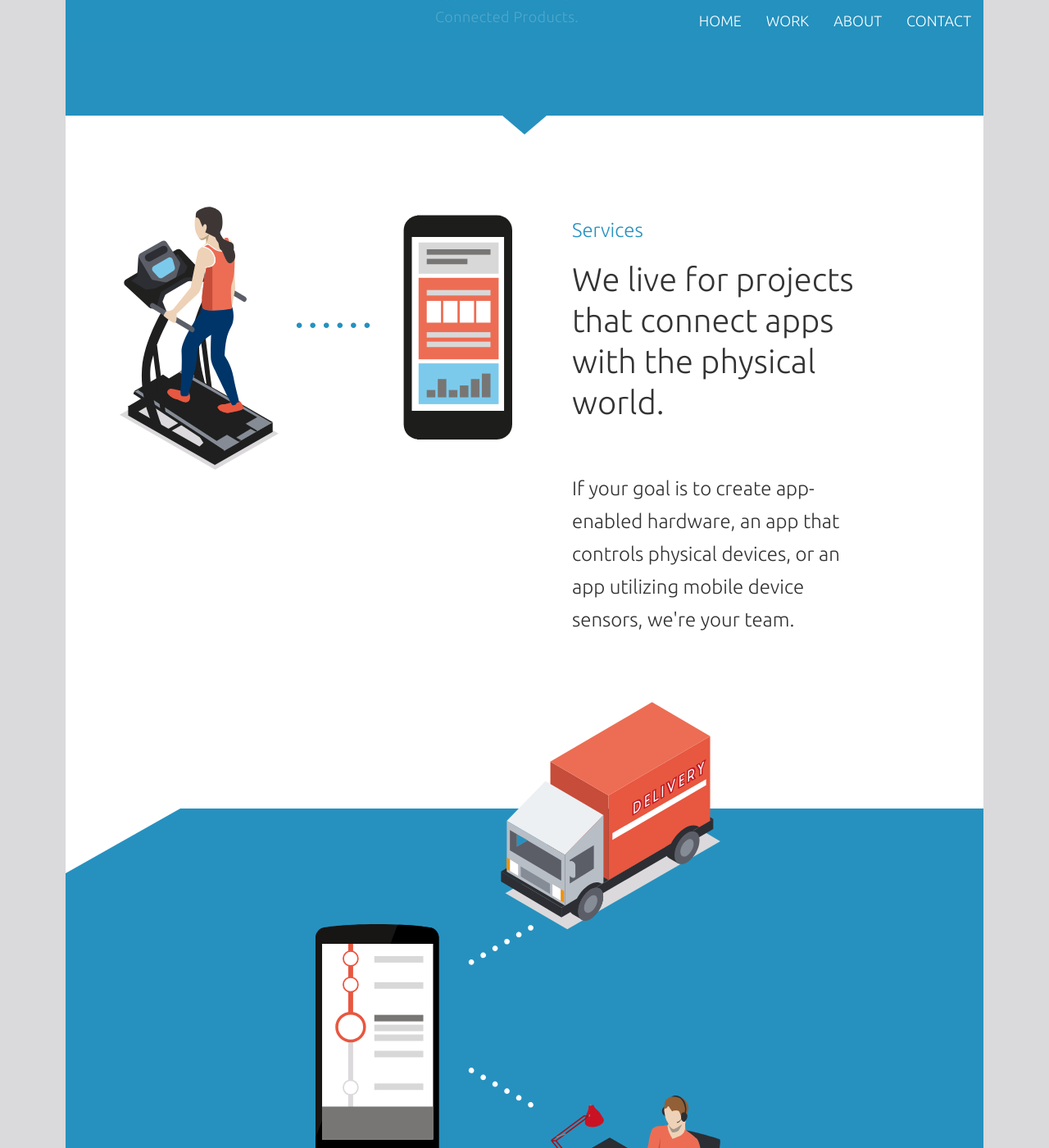
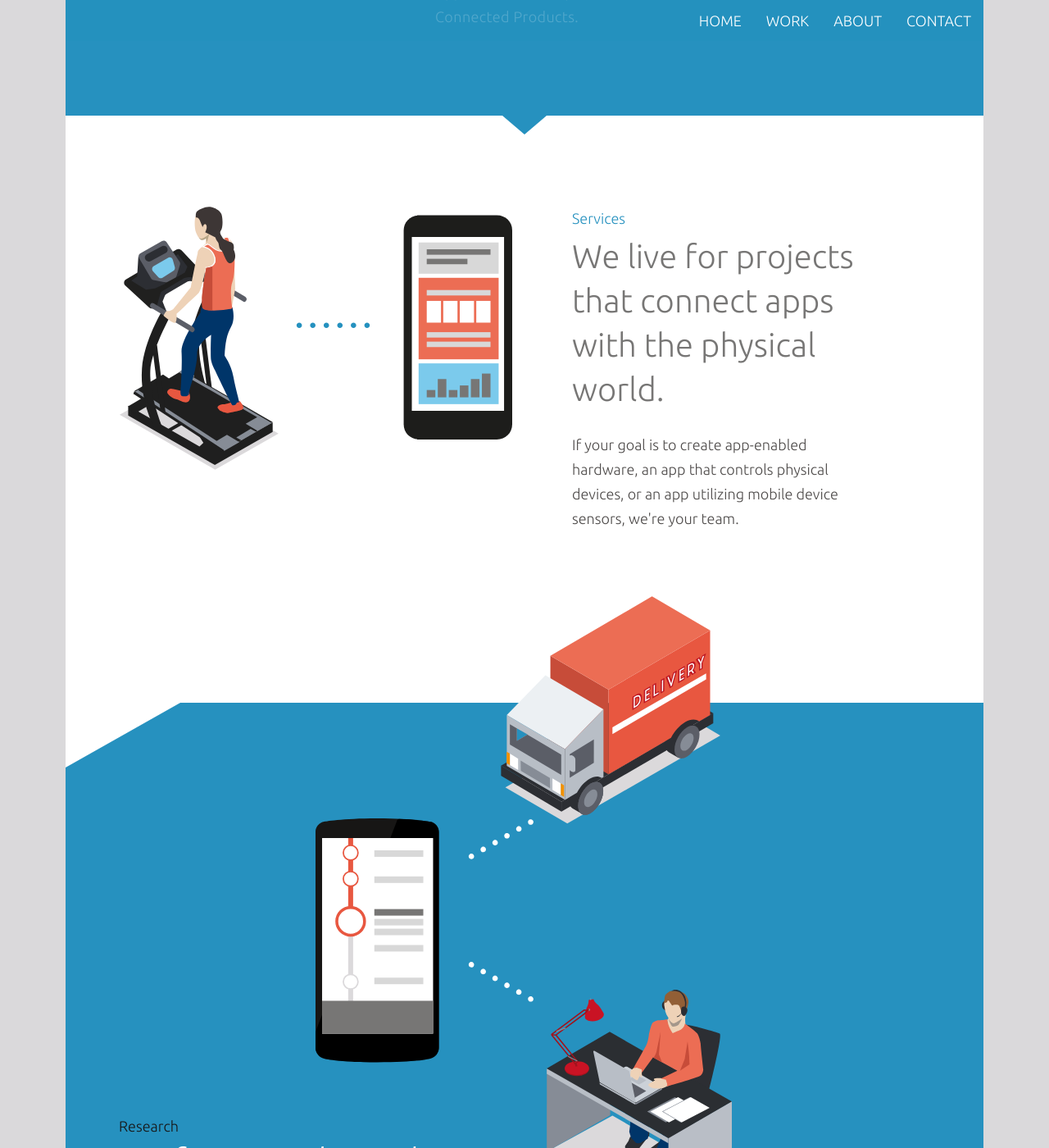
Before and after one commit to VeuxLabs/VeuxLabs.github.io, a Jekyll site: the page built from index.html, in a window 1280 px wide and 1400 px high, scrolled down 391 px. Shown: the whole window at 82% size. Built offline with Jekyll 4.4.1, drawn with Linux system fonts in a browser that asks for light colours; comment, search, counter and statistics services are not loaded; some of the changed text lies outside the part shown.

Commit message:
Font size adjustments on homepage

```diff
--- a/_includes/footer.html
+++ b/_includes/footer.html
@@ -24,7 +24,7 @@
                     </li>
                     <li class="footer-menu-divider">&sdot;</li>
                     <li>
-                        <a href="#about">About</a>
+                        <a href="/about/">About</a>
                     </li>
                     <li class="footer-menu-divider">&sdot;</li>
                     <li>
--- a/css/landing-page.css
+++ b/css/landing-page.css
@@ -482,17 +482,18 @@
     }
     .services h2 {
         margin-top: 0;
-        font-size: 24px;
-        line-height: 60px;
+        font-size: 18px;
+        line-height: 30px;
     }
     .services h3 {
         font-size: 40px;
-        line-height: 50px;
-        margin-bottom: 60px;
+        line-height: 54px;
+        color: #777675;
     }
     .services p {
-        font-size: 24px;
-        line-height: 40px;
+        font-size: 18px;
+        line-height: 30px;
+        color: #4e4b4a;
     }
     .services .section1-text {
         width: 437px;
@@ -515,17 +516,16 @@
         position: relative;
     }
     .research h2 {
-        font-size: 24px;
-        line-height: 60px;
+        font-size: 18px;
+        line-height: 30px;
     }
     .research h3 {
         font-size: 40px;
-        line-height: 50px;
-        margin-bottom: 60px;
+        line-height: 54px;
     }
     .research p {
-        font-size: 24px;
-        line-height: 40px;
+        font-size: 18px;
+        line-height: 30px;
     }
     .research .squares-wrapper {
         position: absolute;
@@ -552,17 +552,18 @@
         margin-top: -100px;
     }
     .design h2 {
-        font-size: 24px;
-        line-height: 60px;
+        font-size: 18px;
+        line-height: 30px;
     }
     .design h3 {
         font-size: 40px;
-        line-height: 50px;
-        margin-bottom: 50px;
+        line-height: 54px;
+        color: #777675;
     }
     .design p {
-        font-size: 24px;
-        line-height: 40px;
+        font-size: 18px;
+        line-height: 30px;
+        color: #4e4b4a;
     }
     .app-dev {
         position: relative;
@@ -581,18 +582,17 @@
         margin-left: 103px;
     }
     .app-dev h2 {
-        font-size: 24px;
-        line-height: 60px;
+        font-size: 18px;
+        line-height: 30px;
         color: #171616;
     }
     .app-dev h3 {
         font-size: 40px;
-        line-height: 50px;
-        margin-bottom: 60px;
+        line-height: 54px;
     }
     .app-dev p {
-        font-size: 24px;
-        line-height: 40px;
+        font-size: 18px;
+        line-height: 30px;
         font-weight: 300;
     }
     .app-dev .dev-footer {
@@ -821,24 +821,25 @@
 .product-development h2 {
     font-family: 'Ubuntu';
     font-weight: 300;
-    font-size: 25px;
+    font-size: 18px;
+    line-height: 30px;
     color: #2691bf;
 }
 
 .product-development h3 {
     font-family: :'Ubuntu';
-    font-size: 39px;
+    font-size: 40px;
+    line-height: 54px;
+    color: #777675;
     font-weight: 300;
-    color: #171616;
 }
 
 .product-development p {
     font-family: 'Ubuntu';
-    font-size: 25px;
+    font-size: 18px;
     font-weight: 300;
-    color: #171616;
-    margin-top: 70px;
-    margin-bottom: 100px;
+    color: #4e4b4a;
+    line-height: 30px;
 }
 
 .product .dev-img {
@@ -1002,27 +1003,26 @@
 
 .project-management h2 {
     font-family: 'Ubuntu';
-    font-size: 25px;
-    line-height: 50px;
+    font-size: 18px;
+    line-height: 30px;
     font-weight: 300;
-    color: white;
-    line-height: 50px;
+    color: #171616;
 }
 
 .project-management h3 {
     font-family: 'Ubuntu';
-    font-size: 39px;
+    font-size: 40px;
     font-weight: 300;
     color: white;
-    line-height: 50px;
+    line-height: 54px;
 }
 
 .project-management p {
     font-family: 'Ubuntu';
-    font-size: 25px;
+    font-size: 18px;
     font-weight: 300;
     color: white;
-    line-height: 50px;
+    line-height: 30px;
 }
 
 .project-management .container {
@@ -1093,26 +1093,23 @@
 }
 .support h2 {
     font-family: 'Ubuntu';
-    font-size: 25px;
+    font-size: 18px;
     font-weight: 300;
-    line-height: 50px;
-    letter-spacing: normal;
+    line-height: 30px;
     color: #2691bf;
 }
 .support h3 {
     font-family: 'Ubuntu';
-    font-size: 39px;
+    font-size: 40px;
     font-weight: 300;
-    line-height: 50px;
-    letter-spacing: normal;
-    color: #171616;
+    line-height: 54px;
+    color: #777675;
 }
 .support p {
     font-family: 'Ubuntu';
-    font-size: 25px;
+    font-size: 18px;
     font-weight: 300;
-    line-height: 36px;
-    letter-spacing: normal;
+    line-height: 30px;
     color: #171616;
     margin-bottom: 100px;
 }
--- a/index.html
+++ b/index.html
@@ -52,8 +52,8 @@
         </div>
     </div>
     <div class="col-lg-12 section4-text">
-        <h2>App Development</h2>
-        <h3>Veux is Agile - Agile is lean and effective. </h3>
+        <h2>Veux is Agile - Agile is lean and effective. </h2>
+        <h3> App Development </h3>
         <p>Apps are evolved in a series of "sprints." In each sprint, functionality is added and refined. Agile makes development efficient and responsive to change.</p>
     </div>
     <div class="dev-footer"></div>
@@ -64,7 +64,9 @@
         <img src="img/musicianGraphic.svg" alt="" class="img-responsive app music" />
     </div>
     <div class="row product-development">
-        <div class="col-lg-8 col col-sm-12">
+        <div class="col-lg-3 col col-sm-12">
+        </div>
+        <div class="col-lg-9 col col-sm-12">
             <h2>Product Development</h2>
             <h3>We bring hardware engineering, firmware development, industrial design and manufacturing together. </h3>
              <p>We have the experience, talent and drive to make your product another innovative, beautiful, reliable, cost-effective success.</p>
@@ -101,17 +103,17 @@
             </div>
             <span class="text">product design</span>
         </div>
-        <div class="col-lg-4 col col-md-4 col-sm-6 col-xs-6">
-            <div class="circle">
-                <span> HM </span>
-            </div>
-            <span class="text">hardware manufacturing</span>
-        </div>
-        <div class="col-lg-4 col col-md-4 col-sm-6 col-xs-6">
+          <div class="col-lg-4 col col-md-4 col-sm-6 col-xs-6">
             <div class="circle">
                 <span>PP </span>
             </div>
             <span class="text">product planning workshop</span>
+        </div>
+        <div class="col-lg-4 col col-md-4 col-sm-6 col-xs-6">
+           <div class="circle">
+                <span>UI </span>
+            </div>
+            <span class="text">user interface design</span>
         </div>
         <div class="col-lg-4 col col-md-4 col-sm-6 col-xs-6">
             <div class="circle">
@@ -125,19 +127,6 @@
             </div>
             <span class="text">system validation</span>
         </div>
-        <div class="col-lg-4 col col-md-4 col-sm-6 col-xs-6 false-ui">
-            <div class="circle">
-                <span>UI </span>
-            </div>
-            <span class="text">user interface design</span>
-        </div>
-        <div class="clearfix"> </div>
-        <div class="row product-development-items last">
-            <div class="circle">
-                <span>UI </span>
-            </div>
-            <span class="text">user interface design</span>
-        </div>
     </div>
 </div>
 
@@ -145,14 +134,15 @@
     <div class="row project-management">
         <img src="img/aviationGraphic.svg" alt="" class="img-responsive app" />
         <div class="container">
-            <div class="col-lg-4 col col-md-4 col-sm-4 col-xs-12"></div>
-            <div class="col-lg-8 col col-md-8 col-sm-8 col-xs-12">
+            <div class="col-lg-5 col col-md-5 col-sm-5 col-xs-12"></div>
+            <div class="col-lg-6 col col-md-6 col-sm-6 col-xs-12">
                 <div class="container internal">
                     <h2>Project Management</h2>
                     <h3>Project management is one of Veux's core strengths. </h3>
                     <p>Years of experience managing complex technology projects has taught us that disciplined project management makes great results possible.</p>
                 </div>
             </div>
+             <div class="col-lg-1 col col-md-1 col-sm-1 col-xs-12"></div>
         </div>
     </div>
 </div>
```
